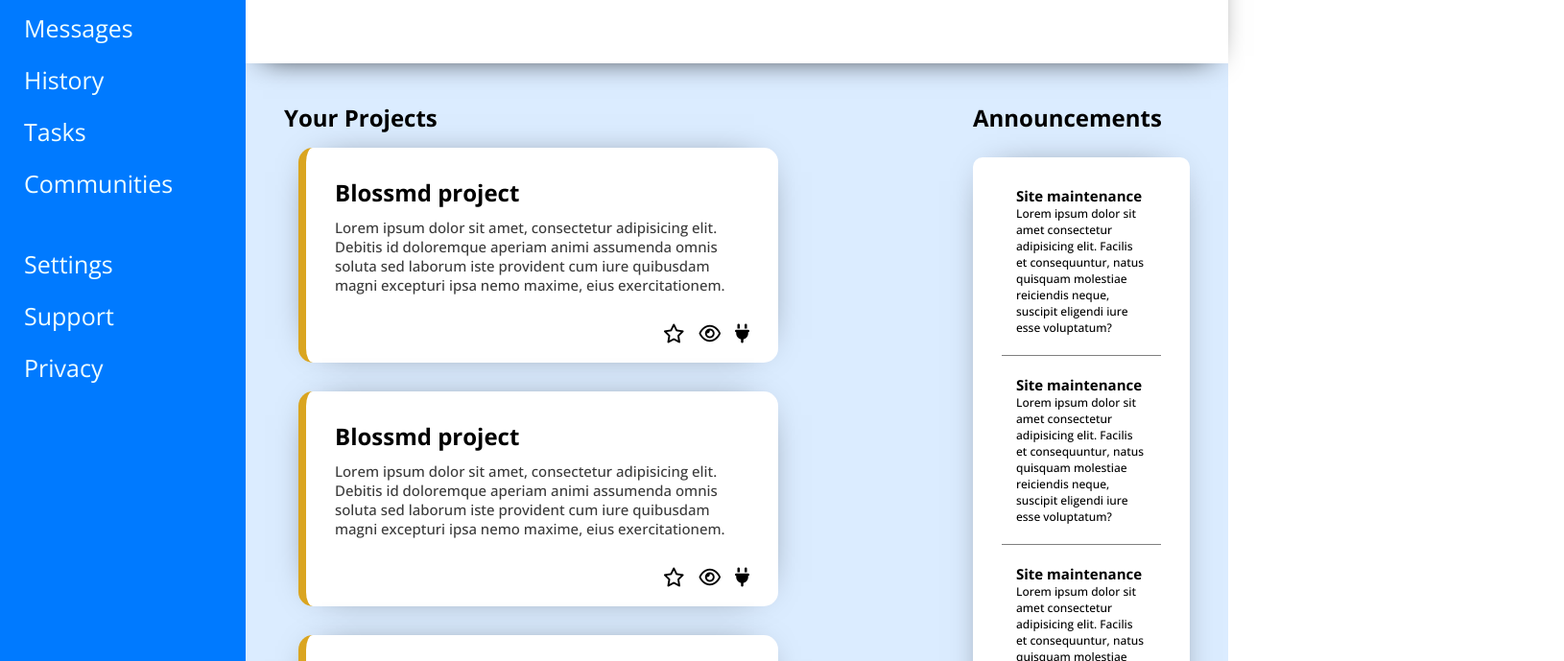
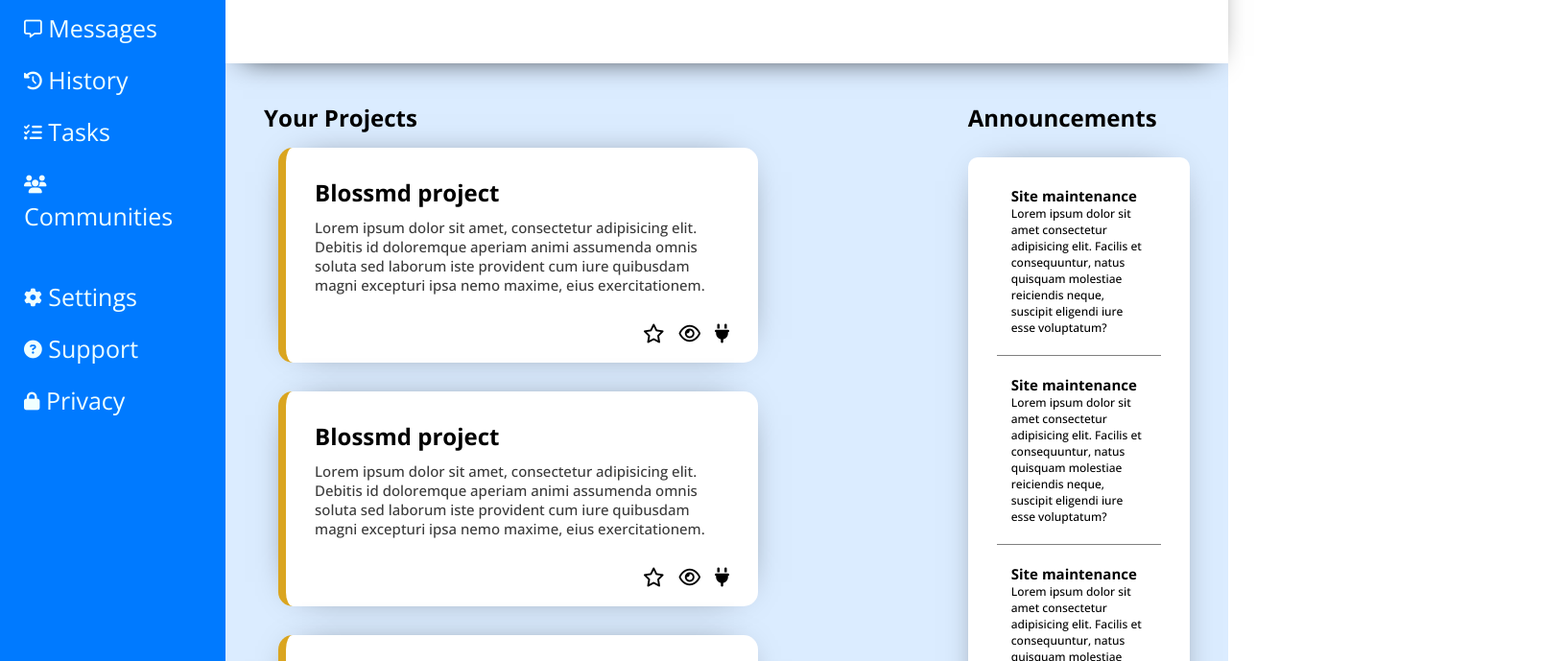
Before and after one commit to ssmf/admin-dashboard-TOP, a plain HTML site: page index.html in a window 1280 px wide. Shown: the part 229-918 px from the top of the page at 96% size, 1630 px wide, since content can reach past the window. Drawn offline with nearby package versions, Linux system fonts and the light colour scheme.

Commit message:
added icons to the sidebar

```diff
--- a/index.html
+++ b/index.html
@@ -15,15 +15,15 @@
     <div class="section">
         <div class="sidebar">
             <div class="logo"><i class="fa-solid fa-table-columns"></i> Dashboard</div>
-            <button class="btn">Home</button>
-            <button class="btn">Profile</button>
-            <button class="btn">Messages</button>
-            <button class="btn">History</button>
-            <button class="btn">Tasks</button>
-            <button class="btn">Communities</button>
-            <button class="btn margin-top">Settings</button>
-            <button class="btn">Support</button>
-            <button class="btn">Privacy</button>
+            <button class="btn"><i class="fa-solid fa-house fa-xs"></i> Home</button>
+            <button class="btn"><i class="fa-regular fa-user fa-xs"></i> Profile</button>
+            <button class="btn"><i class="fa-regular fa-message fa-xs"></i> Messages</button>
+            <button class="btn"><i class="fa-solid fa-clock-rotate-left fa-xs"></i> History</button>
+            <button class="btn"><i class="fa-solid fa-list-check fa-xs"></i> Tasks</button>
+            <button class="btn"><i class="fa-solid fa-users fa-xs"></i> Communities</button>
+            <button class="btn margin-top"><i class="fa-solid fa-gear fa-xs"></i> Settings</button>
+            <button class="btn"><i class="fa-solid fa-circle-question fa-xs"></i> Support</button>
+            <button class="btn"><i class="fa-solid fa-lock fa-xs"></i> Privacy</button>
         </div>
         <div class="navbar">
             <div class="navbar-top">
--- a/styles.css
+++ b/styles.css
@@ -12,7 +12,7 @@ body, html {
 
 .section {
     display: grid;
-    grid-template-columns: minmax(200px, 1fr) minmax(800px, 4fr);
+    grid-template-columns: minmax(200px, .9fr) minmax(800px, 4fr);
     grid-template-rows: minmax(120px, .9fr) minmax(500px, 5fr);
     min-height: 100vh;
     min-width: 100vw;
```
